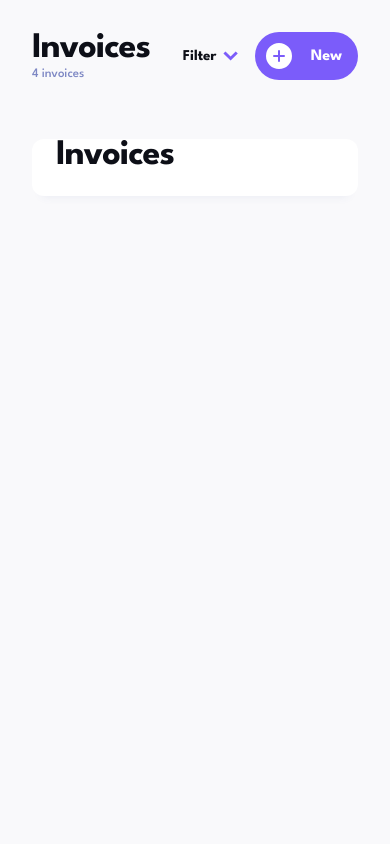
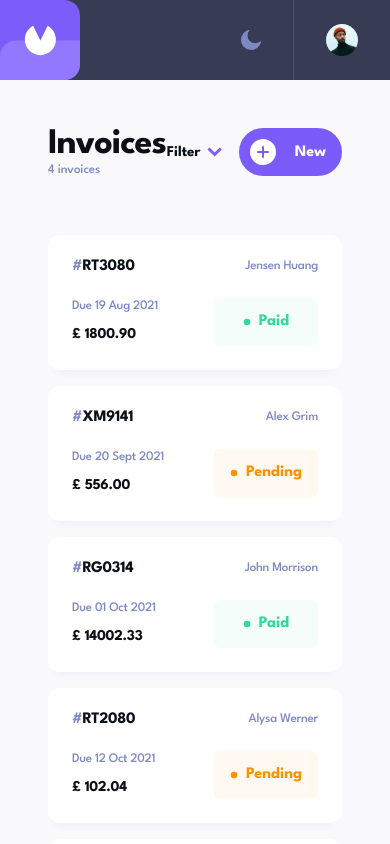
Before and after one commit to kobyrthr/invoice, a Next.js app: page / in a window 390 px wide. Shown: the top 844 px of the page. Built offline with nearby package versions, Linux system fonts and the light colour scheme.

Commit message:
Add Responsive dashboard page

```diff
--- a/src/app/globals.css
+++ b/src/app/globals.css
@@ -8,6 +8,8 @@ body {
 
 @layer base {
   :root {
+    --success: 160 67% 52%;
+    --warning: 34 100% 50%;
     --background: 231 27% 98%;
     --foreground: 228 29% 7%;
     --popover: 0 0% 100%;
--- a/src/app/layout.jsx
+++ b/src/app/layout.jsx
@@ -20,7 +20,7 @@ export default function RootLayout({ children }) {
       <body className={`${leagueSpartan.className} antialiased`}>
         <SidebarProvider className=" flex-col md:flex-row font-spartan">
           <AppSidebar className="hidden md:block" />
-          <AppNavbar className="block md:hidden w-full" />
+          <AppNavbar className="block md:hidden" />
           <main className="block w-full">{children}</main>
         </SidebarProvider>
       </body>
--- a/src/app/page.jsx
+++ b/src/app/page.jsx
@@ -1,7 +1,6 @@
 'use client';
 
 import { Button } from '@/components/ui/button';
-import { Card, CardContent } from '@/components/ui/card';
 import {
   Select,
   SelectContent,
@@ -14,6 +13,8 @@ import { SelectSeparator } from '@radix-ui/react-select';
 import { PlusCircle } from '@phosphor-icons/react';
 import { Fragment } from 'react';
 import { useIsMobile } from '@/hooks/use-mobile';
+import InvoiceCard from '@/components/ui/invoice-card';
+import DATA from '@/../public/data.json';
 
 export default function Home() {
   const invoices = [1, 2, 3, 4];
@@ -21,9 +22,9 @@ export default function Home() {
   const isMobile = useIsMobile();
 
   return (
-    <div className=" grid bg-background items-center justify-items-center size-full p-8 pb-20 gap-16 sm:p-20">
-      <div className="size-full flex flex-col gap-8 min-[376px]:gap-14 md:gap-16 max-w-screen-md">
-        <div className="flex justify-between w-full">
+    <div className=" grid bg-background items-center justify-items-center size-full max-[368px]:p-6 p-12 max-[368px]:pb-10 pb-20 gap-16 lg:p-20">
+      <div className="size-full flex flex-col gap-8 min-[376px]:gap-14 lg:gap-16 max-w-screen-md">
+        <div className="flex justify-between w-full flex-wrap">
           <div className="">
             <Typography asChild type="heading-l">
               <h1>Invoices</h1>
@@ -35,7 +36,7 @@ export default function Home() {
             </Typography>
           </div>
 
-          <div className="flex gap-4 md:gap-20">
+          <div className="flex gap-4 lg:gap-20">
             <Select>
               <SelectTrigger
                 defaultValue="net-1"
@@ -75,13 +76,11 @@ export default function Home() {
             </Button>
           </div>
         </div>
-        <Card>
-          <CardContent>
-            <Typography asChild type="heading-l">
-              <h1>Invoices</h1>
-            </Typography>
-          </CardContent>
-        </Card>
+        <div className="flex flex-col gap-4">
+          {DATA.map((item) => (
+            <InvoiceCard key={item.id} invoice={item} />
+          ))}
+        </div>
       </div>
     </div>
   );
--- a/src/components/ui/app-navbar.jsx
+++ b/src/components/ui/app-navbar.jsx
@@ -7,16 +7,16 @@ export function AppNavbar({ className = '' }) {
   return (
     <nav
       className={cn(
-        'bg-sidebar h-20 max-w-screen overflow-hidden rounded-none flex items-center justify-between',
-        className
+        className,
+        'bg-sidebar h-20 rounded-none flex items-center justify-between gap-3 '
       )}
     >
       <Image src={logo} alt="Invoice App Logo" width={80} height={80} />
 
-      <div className="flex flex-row w-fit">
+      <div className="flex flex-row">
         <Image
           src="/icon-moon.svg"
-          className="mx-auto mt-auto py-8 px-8 w-fit"
+          className="mt-auto py-8 px-8 w-fit"
           alt="Moon Icon"
           width={20}
           height={20}
--- /dev/null
+++ b/src/components/ui/badge.jsx
@@ -0,0 +1,32 @@
+import * as React from 'react';
+import { cva } from 'class-variance-authority';
+import { Circle } from '@phosphor-icons/react';
+
+import { cn } from '@/lib/utils';
+
+const badgeVariants = cva(
+  'max-[368px]:text-[13px] max-[368px]:w-[80px] w-[104px] inline-flex justify-center items-center max-[368px]:gap-1 gap-2 rounded-lg text-regular font-bold capitalize max-[368px]:py-2 py-3',
+  {
+    variants: {
+      variant: {
+        paid: 'bg-success/5 text-success',
+        pending: 'bg-warning/5 text-warning',
+        draft: 'bg-color-06-base/5 text-color-06-base',
+      },
+    },
+    defaultVariants: {
+      variant: 'draft',
+    },
+  }
+);
+
+function Badge({ className, variant, children, ...props }) {
+  return (
+    <div className={cn(badgeVariants({ variant }), className)} {...props}>
+      <Circle className="min-w-2" size={8} weight="fill" />
+      {children}
+    </div>
+  );
+}
+
+export { Badge, badgeVariants };
--- a/src/components/ui/card.jsx
+++ b/src/components/ui/card.jsx
@@ -42,7 +42,7 @@ const CardDescription = React.forwardRef(({ className, ...props }, ref) => (
 CardDescription.displayName = 'CardDescription';
 
 const CardContent = React.forwardRef(({ className, ...props }, ref) => (
-  <div ref={ref} className={cn('p-6 pt-0', className)} {...props} />
+  <div ref={ref} className={cn('max-[368px]:p-3 p-6', className)} {...props} />
 ));
 CardContent.displayName = 'CardContent';
 
--- /dev/null
+++ b/src/components/ui/invoice-card.jsx
@@ -0,0 +1,112 @@
+import React from 'react';
+import { Card, CardContent } from '@/components/ui/card';
+import { Typography } from './typography';
+import { Badge } from './badge';
+import IconArrowRight from '@/../public/icon-arrow-right.svg';
+import Image from 'next/image';
+import { useIsMobile } from '@/hooks/use-mobile';
+
+const InvoiceCard = ({ invoice = {} }) => {
+  const { id, paymentDue, clientName, total, status } = invoice;
+  const isMobile = useIsMobile('small');
+
+  return (
+    <Card>
+      <CardContent className="grid max-sm:gap-6 sm:flex items-center size-full sm:justify-between">
+        {isMobile ? (
+          <>
+            <div className="w-full flex items-center justify-between">
+              <Typography asChild type="heading-s-variant" className="">
+                <span>
+                  <span className="text-color-07">#</span>
+                  {id}
+                </span>
+              </Typography>
+              <Typography
+                asChild
+                type="heading-s-variant"
+                className="max-sm:text-[13px] font-medium text-color-07"
+              >
+                <span>{clientName}</span>
+              </Typography>
+            </div>
+            <div className="w-full flex items-center justify-between">
+              <div className="flex flex-col gap-2">
+                <Typography
+                  asChild
+                  type="heading-s-variant"
+                  className="max-sm:text-[13px] font-medium text-color-07"
+                >
+                  <span>
+                    Due{' '}
+                    {new Date(paymentDue).toLocaleDateString('en-GB', {
+                      day: '2-digit',
+                      month: 'short',
+                      year: 'numeric',
+                    })}
+                  </span>
+                </Typography>
+
+                <Typography asChild type="heading-s" className="">
+                  <span>£ {total.toFixed(2)}</span>
+                </Typography>
+              </div>
+
+              <div className="flex gap-5 items-center">
+                <Badge variant={status}> {status}</Badge>
+                <Image
+                  className="hidden sm:block"
+                  src={IconArrowRight}
+                  alt="arrow-right"
+                />
+              </div>
+            </div>
+          </>
+        ) : (
+          <>
+            <Typography asChild type="heading-s-variant" className="">
+              <span>
+                <span className="text-color-07">#</span>
+                {id}
+              </span>
+            </Typography>
+
+            <Typography
+              asChild
+              type="heading-s-variant"
+              className="max-sm:text-[13px] font-medium text-color-07"
+            >
+              <span>
+                Due{' '}
+                {new Date(paymentDue).toLocaleDateString('en-GB', {
+                  day: '2-digit',
+                  month: 'short',
+                  year: 'numeric',
+                })}
+              </span>
+            </Typography>
+
+            <Typography
+              asChild
+              type="heading-s-variant"
+              className="max-sm:text-[13px] font-medium text-color-07"
+            >
+              <span>{clientName}</span>
+            </Typography>
+
+            <Typography asChild type="heading-s" className="">
+              <span>£ {total.toFixed(2)}</span>
+            </Typography>
+
+            <div className="flex gap-5 items-center">
+              <Badge variant={status}> {status}</Badge>
+              <Image src={IconArrowRight} alt="arrow-right" />
+            </div>
+          </>
+        )}
+      </CardContent>
+    </Card>
+  );
+};
+
+export default InvoiceCard;
--- a/src/components/ui/typography.jsx
+++ b/src/components/ui/typography.jsx
@@ -9,7 +9,7 @@ export const typography = cva('text-foreground', {
       'heading-m': 'font-bold text-[24px] leading-[22px] tracking-[-0.75px]',
       'heading-s': 'font-bold text-[15px] leading-[24px] tracking-[-0.25px]',
       'heading-s-variant':
-        'font-bold text-[15px] leading-[15px] tracking-[-0.25px]',
+        'font-bold md:text-[15px] leading-[15px] tracking-[-0.25px]',
       body: 'font-medium text-[13px] leading-[18px] tracking-[-0.1px]',
       'body-variant':
         'font-medium text-[13px] leading-[15px] tracking-[-0.25px]',
--- a/src/hooks/use-mobile.jsx
+++ b/src/hooks/use-mobile.jsx
@@ -1,17 +1,20 @@
 import * as React from 'react';
 
 const MOBILE_BREAKPOINT = 768;
+const SM_MOBILE_BREAKPOINT = 640;
 
-export function useIsMobile() {
+export function useIsMobile(version = 'small') {
   const [isMobile, setIsMobile] = React.useState(undefined);
+  const BREAKPOINT =
+    version === 'small' ? SM_MOBILE_BREAKPOINT : MOBILE_BREAKPOINT;
 
   React.useEffect(() => {
-    const mql = window.matchMedia(`(max-width: ${MOBILE_BREAKPOINT - 1}px)`);
+    const mql = window.matchMedia(`(max-width: ${BREAKPOINT - 1}px)`);
     const onChange = () => {
-      setIsMobile(window.innerWidth < MOBILE_BREAKPOINT);
+      setIsMobile(window.innerWidth < BREAKPOINT);
     };
     mql.addEventListener('change', onChange);
-    setIsMobile(window.innerWidth < MOBILE_BREAKPOINT);
+    setIsMobile(window.innerWidth < BREAKPOINT);
     return () => mql.removeEventListener('change', onChange);
   }, []);
 
--- a/tailwind.config.js
+++ b/tailwind.config.js
@@ -1,18 +1,20 @@
 /** @type {import('tailwindcss').Config} */
 
 const config = {
-  darkMode: ["class"],
+  darkMode: ['class'],
   content: [
-    "./src/pages/**/*.{js,ts,jsx,tsx,mdx}",
-    "./src/components/**/*.{js,ts,jsx,tsx,mdx}",
-    "./src/app/**/*.{js,ts,jsx,tsx,mdx}",
+    './src/pages/**/*.{js,ts,jsx,tsx,mdx}',
+    './src/components/**/*.{js,ts,jsx,tsx,mdx}',
+    './src/app/**/*.{js,ts,jsx,tsx,mdx}',
   ],
   theme: {
     extend: {
       colors: {
+        success: 'hsl(var(--success))',
+        warning: 'hsl(var(--warning))',
         popover: {
           DEFAULT: 'hsl(var(--popover))',
-  				foreground: 'hsl(var(--popover-foreground))'
+          foreground: 'hsl(var(--popover-foreground))',
         },
         card: 'hsl(var(--card))',
         'color-01': 'hsl(var(--01))',
@@ -23,11 +25,11 @@ const config = {
         'color-06': {
           DEFAULT: 'hsl(var(--06))',
           base: 'hsl(var(--06-base))',
-  				hover: 'hsl(var(--06-hover))'
+          hover: 'hsl(var(--06-hover))',
         },
         'color-07': {
           DEFAULT: 'hsl(var(--07))',
-  				base: 'hsl(var(--07-base))'
+          base: 'hsl(var(--07-base))',
         },
         'color-08': 'hsl(var(--08))',
         'color-09': 'hsl(var(--09))',
@@ -38,11 +40,11 @@ const config = {
         background: 'hsl(var(--background))',
         foreground: 'hsl(var(--foreground))',
         chart: {
-  				'1': 'hsl(var(--chart-1))',
-  				'2': 'hsl(var(--chart-2))',
-  				'3': 'hsl(var(--chart-3))',
-  				'4': 'hsl(var(--chart-4))',
-  				'5': 'hsl(var(--chart-5))'
+          1: 'hsl(var(--chart-1))',
+          2: 'hsl(var(--chart-2))',
+          3: 'hsl(var(--chart-3))',
+          4: 'hsl(var(--chart-4))',
+          5: 'hsl(var(--chart-5))',
         },
         sidebar: {
           DEFAULT: 'hsl(var(--sidebar-background))',
@@ -52,18 +54,18 @@ const config = {
           accent: 'hsl(var(--sidebar-accent))',
           'accent-foreground': 'hsl(var(--sidebar-accent-foreground))',
           border: 'hsl(var(--sidebar-border))',
-  				ring: 'hsl(var(--sidebar-ring))'
-  			}
+          ring: 'hsl(var(--sidebar-ring))',
+        },
       },
       borderRadius: {
         lg: 'var(--radius)',
         md: 'calc(var(--radius) - 2px)',
-  			sm: 'calc(var(--radius) - 4px)'
-  		}
-  	}
+        sm: 'calc(var(--radius) - 4px)',
+      },
+    },
   },
   // eslint-disable-next-line @typescript-eslint/no-require-imports
-  plugins: [require("tailwindcss-animate")],
-}
+  plugins: [require('tailwindcss-animate')],
+};
 
 export default config;
```
Also changed, not shown: src/components/ui/invoice-status.jsx (added, +8 -0 lines). Lines whose indentation alone changed are shown as unchanged.
